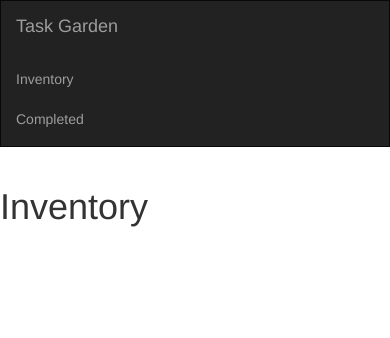
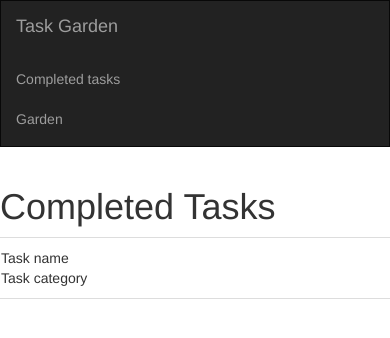
Before and after one commit to IWU-CS253/Task-Garden, a Flask app: page /completed_tasks in a window 390 px wide. Shown: the top 338 px of the page. Run offline with Flask 3, Linux system fonts and the light colour scheme; data that the repository does not hold is empty; some libraries are stand-ins or nearby versions.

Commit message:
Added simple completed tasks page functionality

```diff
--- a/Templates/inventory.html
+++ b/Templates/inventory.html
@@ -4,8 +4,33 @@
     <div class="row">
         <div class="col-sm-12">
             <h1>
-                Inventory
+                Completed Tasks
             </h1>
         </div>
+    <ul class="list-group">
+                <li class="list-group-item">
+                    <div class="row">
+                        <div class="col-sm-6">
+                            Task name
+                        </div>
+                        <div class="col-sm-6">
+                            Task category
+                        </div>
+                    </div>
+                </li>
+                {%for i in task%}
+                    <li class="list-group-item">
+                        <div class="row">
+                            <div class="col-sm-6">
+                                {{ i.task_name }}
+                            </div>
+                            <div class="col-sm-2">
+                                {{ i.task_category }}
+                            </div>
+                        </div>
+                    </li>
+                {% endfor %}
+    </ul>
     </div>
+
 {% endblock %}
--- a/Templates/layout.html
+++ b/Templates/layout.html
@@ -15,13 +15,13 @@
                 </div>
                 <ul class="nav navbar-nav">
                     <li>
-                        <a href="{{ url_for('view_inventory') }}">
-                            Inventory
+                        <a href="{{ url_for('view_completed_tasks') }}">
+                            Completed tasks
                         </a>
                     </li>
                     <li>
                         <a href="{{ url_for('completed_plants') }}">
-                            Completed
+                            Garden
                         </a>
                     </li>
                 </ul>
--- a/app.py
+++ b/app.py
@@ -140,17 +140,12 @@ def delete_task():
     return redirect(url_for('index'))
 
 
-@app.route('/view_inventory', methods=['POST'])
-def view_inventory():
-    return render_template('inventory.html')
-
-
 @app.route('/completed_tasks', methods=['GET'])
 def view_completed_tasks():
     db = get_db()
     user_id = session.get("user_id", 1)
 
-    task = db.execute('Select * from task where user_id = ? and task_status = 0 Order by task_date DESC',
+    task = db.execute('Select * from task where user_id = ? and task_status = 1 Order by task_date DESC',
                      [user_id]).fetchall()
 
     return render_template('inventory.html', task=task)
```
